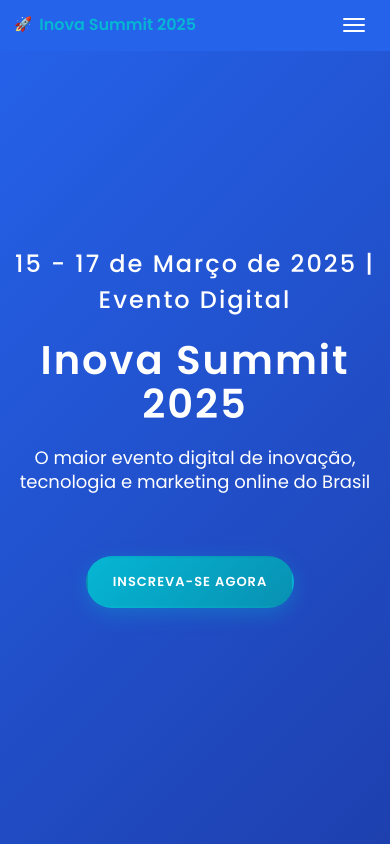
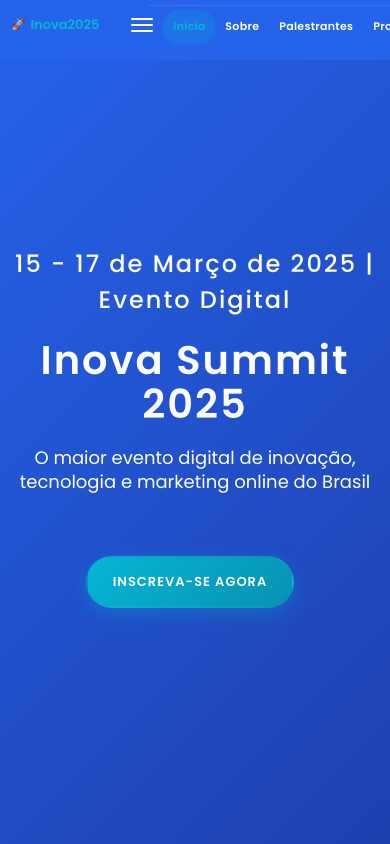
Before and after one commit to sweltonjr2003/inova-summit, a plain HTML site: page index.html in a window 390 px wide. Shown: the top 844 px of the page. Drawn offline with Linux system fonts and the light colour scheme.

Commit message:
correção do alinhamento na navbar

```diff
--- a/css/style.css
+++ b/css/style.css
@@ -208,18 +208,61 @@ footer {
 .custom-navbar {
     margin-bottom: 0;
     background-color: #2563EB;
+    min-height: 60px;
+}
+
+.custom-navbar .container {
+    display: flex;
+    align-items: center;
+    justify-content: space-between;
+    flex-wrap: nowrap;
+}
+
+.custom-navbar .navbar-header {
+    flex-shrink: 0;
+}
+
+.custom-navbar .navbar-collapse {
+    flex-grow: 1;
+    display: flex;
+    justify-content: flex-end;
+}
+
+.custom-navbar .navbar-nav {
+    display: flex;
+    align-items: center;
+    margin: 0;
+    flex-wrap: nowrap;
+}
+
+.custom-navbar .navbar-nav > li {
+    float: left;
+    flex-shrink: 0;
+}
+
+@media (max-width: 1200px) {
+    .custom-navbar .nav li a {
+        font-size: 11px;
+        padding: 6px 8px;
+    }
+
+    .custom-navbar .btn-nav-cta {
+        font-size: 10px;
+        padding: 6px 10px;
+    }
 }
 
 .custom-navbar .navbar-brand {
     color: #ffffff;
     font-weight: 700;
-    font-size: 2.2rem;
+    font-size: 1.8rem;
     line-height: 40px;
     display: flex;
     align-items: center;
     text-decoration: none;
     transition: all 0.3s ease;
-    padding: 10px 15px;
+    padding: 8px 12px;
+    margin-right: 20px;
 }
 
 .custom-navbar .navbar-brand:hover {
@@ -228,13 +271,14 @@ footer {
 }
 
 .custom-navbar .brand-icon {
-    font-size: 1.8rem;
-    margin-right: 8px;
+    font-size: 1.4rem;
+    margin-right: 6px;
     animation: pulse 2s infinite;
 }
 
 .custom-navbar .brand-text {
     font-weight: 700;
+    white-space: nowrap;
 }
 
 .custom-navbar .brand-year {
@@ -250,15 +294,16 @@ footer {
 
 .custom-navbar .nav li a {
     color: #ffffff;
-    font-size: 13px;
+    font-size: 12px;
     font-weight: 600;
-    letter-spacing: 0.5px;
+    letter-spacing: 0.3px;
     line-height: 40px;
-    padding: 12px 18px;
-    border-radius: 25px;
+    padding: 8px 14px;
+    border-radius: 20px;
     transition: all 0.3s ease;
     position: relative;
     overflow: hidden;
+    white-space: nowrap;
 }
 
 .custom-navbar .nav li a::before {
@@ -310,17 +355,17 @@ footer {
 
 /* Navbar CTA Button */
 .custom-navbar .nav-cta {
-    margin-left: 15px;
+    margin-left: 10px;
 }
 
 .custom-navbar .btn-nav-cta {
     background: linear-gradient(135deg, #7C3AED 0%, #5B21B6 100%);
     color: #ffffff;
     font-weight: 700;
-    font-size: 12px;
-    letter-spacing: 0.5px;
-    padding: 10px 20px;
-    border-radius: 25px;
+    font-size: 11px;
+    letter-spacing: 0.3px;
+    padding: 8px 16px;
+    border-radius: 20px;
     border: 2px solid transparent;
     text-decoration: none;
     transition: all 0.3s ease;
@@ -328,6 +373,7 @@ footer {
     position: relative;
     overflow: hidden;
     box-shadow: 0 4px 15px rgba(124, 58, 237, 0.3);
+    white-space: nowrap;
 }
 
 .custom-navbar .btn-nav-cta::before {
@@ -985,22 +1031,27 @@ footer {
   p {font-size: 13px;}
 
   .custom-navbar .navbar-brand {
-    font-size: 1.8rem;
+    font-size: 1.5rem;
+    margin-right: 15px;
   }
 
   .custom-navbar .brand-icon {
-    font-size: 1.5rem;
+    font-size: 1.2rem;
   }
 
   .custom-navbar .nav li a {
-    font-size: 12px;
+    font-size: 11px;
 	line-height: 20px;
-    padding: 10px 15px;
+    padding: 6px 10px;
   }
 
   .custom-navbar .btn-nav-cta {
-    padding: 8px 16px;
-    font-size: 11px;
+    padding: 6px 12px;
+    font-size: 10px;
+  }
+
+  .custom-navbar .nav-cta {
+    margin-left: 5px;
   }
 
   #intro { height: 65vh; }
@@ -1023,22 +1074,34 @@ footer {
 
   .custom-navbar .navbar-brand {
     line-height: 20px;
-    font-size: 1.6rem;
+    font-size: 1.3rem;
+    margin-right: 10px;
   }
 
   .custom-navbar .brand-icon {
-    font-size: 1.3rem;
+    font-size: 1rem;
+  }
+
+  .custom-navbar .container {
+    flex-wrap: nowrap;
+    overflow: hidden;
+  }
+
+  .custom-navbar .navbar-nav {
+    flex-wrap: nowrap;
+    overflow-x: auto;
+    overflow-y: hidden;
   }
 
   .custom-navbar .nav-cta {
-    margin-left: 0;
-    margin-top: 10px;
+    margin-left: 5px;
+    flex-shrink: 0;
   }
 
   .custom-navbar .btn-nav-cta {
-    display: block;
-    text-align: center;
-    margin: 10px 15px;
+    padding: 6px 10px;
+    font-size: 9px;
+    white-space: nowrap;
   }
 
   #overview img,
--- a/index.html
+++ b/index.html
@@ -52,7 +52,7 @@ http://www.templatemo.com/tm-486-new-event
 			</button>
 			<a href="#intro" class="navbar-brand smoothScroll">
 				<span class="brand-icon">🚀</span>
-				<span class="brand-text">Inova Summit <span class="brand-year">2025</span></span>
+				<span class="brand-text">Inova<span class="brand-year">2025</span></span>
 			</a>
 		</div>
 
```
